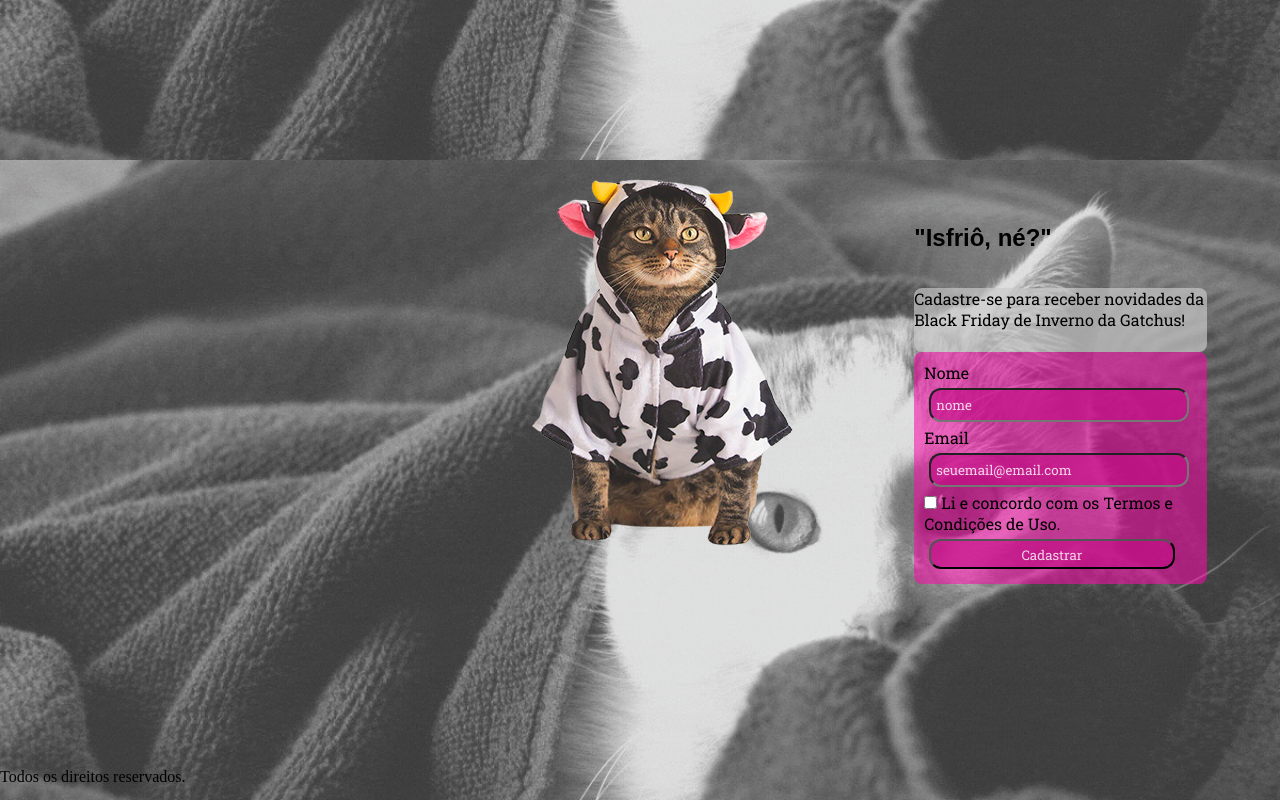
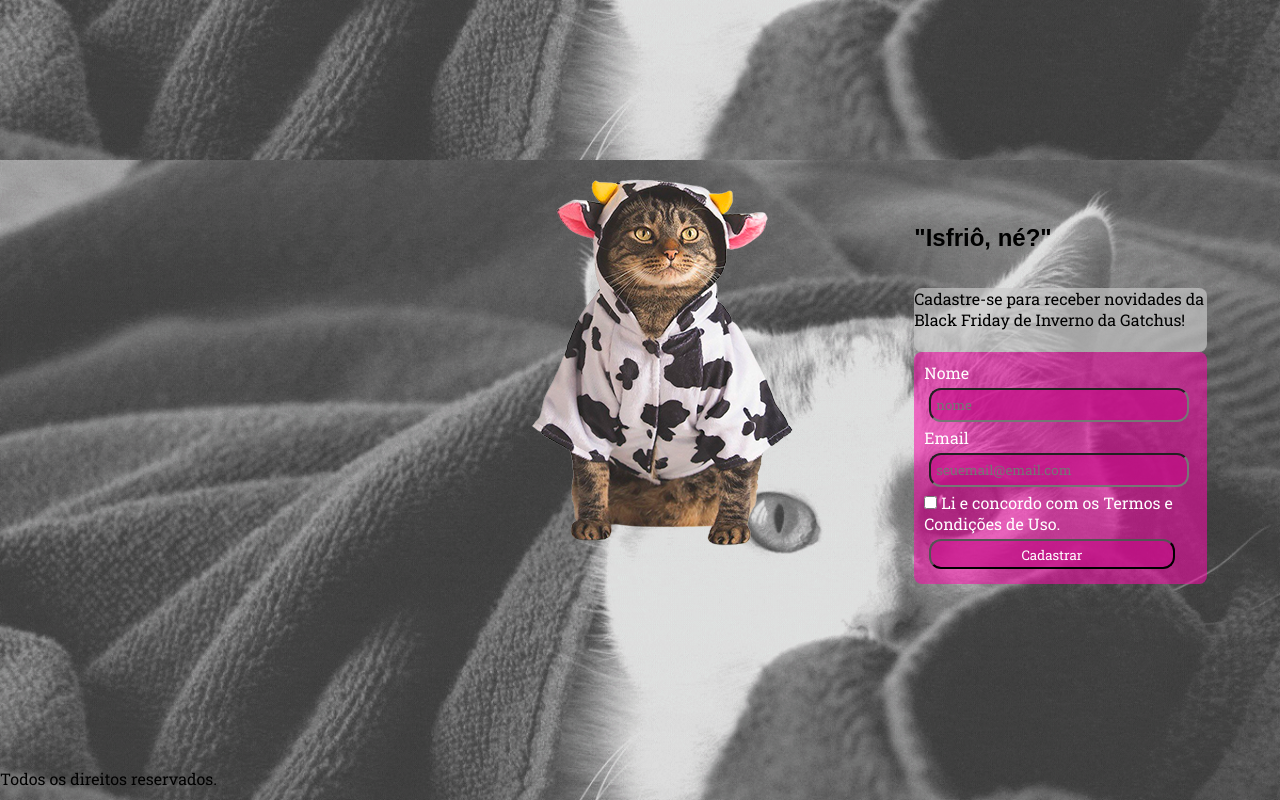
Before and after one commit to jugasparoto/desafio1-gamaacademy, a website: page index.html in a window 1280 px wide. Shown: the part 480-1280 px from the top of the page. Drawn offline with Linux system fonts and the light colour scheme; a web font is replaced by a local one.

Commit message:
finalizado com alguns erros

```diff
--- a/css/style.css
+++ b/css/style.css
@@ -7,8 +7,6 @@ html{
 
     scroll-behavior: smooth;
 }
-
-@import url('https://fonts.googleapis.com/css2?family=Otomanopee+One&display=swap');
 
 .section-container{
     height: 80vh;
@@ -53,6 +51,7 @@ html{
     border: 50px;
     padding: 10px;
    font-family: 'Roboto Slab', serif;
+   color:rgb(255, 255, 255);
 
 }
 
@@ -77,12 +76,13 @@ html{
     display: grid;
     grid-column-start: 1;
     grid-row-start: 6;
+    font-family: 'Roboto Slab', sans seriff;
 
 }
 
 .box{
     background: rgba(197, 15, 136, 0.658);
-    color: rgba(255, 255, 255, 0.801);
+    color: rgb(255, 255, 255);
     border-radius: 12px;
     width: 90%;
     height: 20px;
--- a/index.html
+++ b/index.html
@@ -3,6 +3,7 @@
     <head>
         <meta charset="UTF-8">
         <meta lang="pt-br">
+        <meta http-equiv="X-UA-Compatible" content="IE=edge">
         <meta name="viewport" content="width=device-width, inicial-scale=1.0">
         <link rel="stylesheet" type="text/css" href="css/style.css">
         <script type="text/javascript" src="js/script.js"></script>
@@ -23,25 +24,17 @@
             <p>Cadastre-se para receber novidades da Black Friday de Inverno da Gatchus!</p>
             </div>
         <div class="formulario">
-            <form>
-                <div class="nome">
+            <form id="armazena">
                 <p>Nome</p>
-                <input type="text" aria-placeholder="insira seu nome aqui" class="box" value="nome">
-                </div>
-                <div>
+                <input type="text" aria-placeholder="insira seu nome aqui" class="box" id="nome" placeholder="nome">
                 <p>Email</p>
-                <input type="text" aria-placeholder="insira seu email aqui" class="box" value="seuemail@email.com">
-                </div>
-                <div>
+                <input type="text" aria-placeholder="insira seu email aqui" class="box" id="email" placeholder="seuemail@email.com">
                     <ul class="termos">
                         <li type="none">
                             <label><input type="checkbox" class="checkbox" aria-label="botão para concordar com os Termos e Condições de uso da Gatchus"> Li e concordo com os Termos e Condições de Uso.</label>
                         </li>
                     </ul>
-                </div>
-                <div>
                     <input class="box" id="cadastro" type="submit" value="Cadastrar">
-                </div>
             </form>
         </div>
     <div class="logotipo">
@@ -54,5 +47,5 @@
     </footer>
 
     </body>
-
+<script src="js/script.js"></script>
 </html>
--- a/js/script.js
+++ b/js/script.js
@@ -1,6 +1,6 @@
-/*const form = document.getElementById('form')
+const armazena = document.getElementById('armazena')
 
-form.addEventListener('submit', (e) => {
+armazena.addEventListener('submit', (e) => {
   e.preventDefault();
   let nome = document.getElementById('nome').value;
   let email = document.getElementById('email').value;
@@ -25,4 +25,4 @@ form.addEventListener('submit', (e) => {
     content.innerHTML = pronto
   }, 1000)
 
-}) */
+})
```
Also changed, not shown: package.json (added, +24 -0 lines), 1 other file.
